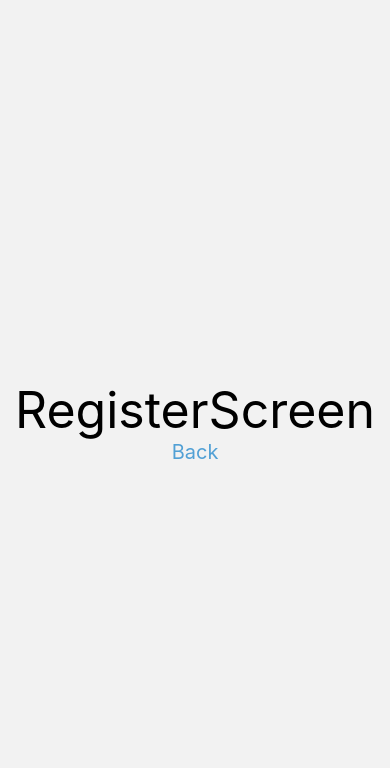
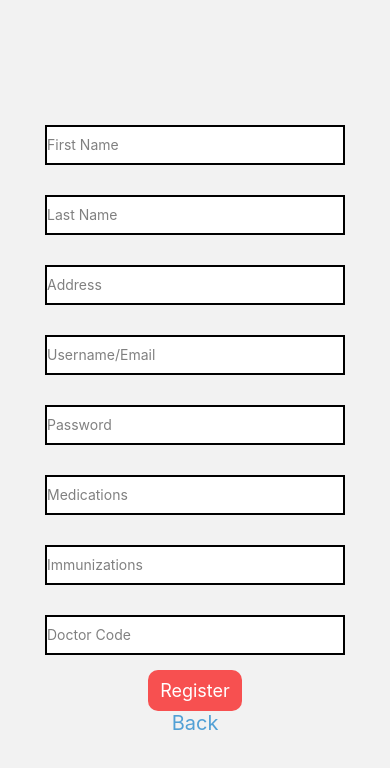
Before and after one commit to ABC-Squared/Asynchronous-Telemedicine, a React Native app in the folder homecall/: screen /Register in a window 390 px wide. Shown: the top 768 px of the page. Built offline with nearby package versions, Linux system fonts and the light colour scheme; no server answers.

Commit message:
Added registration

```diff
--- a/homecall/screens/Home.js
+++ b/homecall/screens/Home.js
@@ -1,37 +1,30 @@
 import { useState, useEffect } from 'react';
 import { StyleSheet, Text, View } from 'react-native';
 import Appointment from '../components/Appointment';
-import firebase from 'firebase/compat/app';
-
+import { db } from '../firebase/firebase';
 
 function HomeScreen() {
 
   const [appointment, setAppointment] = useState([]);
-  let currentUserUID = firebase.auth().currentUser.uid;
 
   function convertToDate(seconds){
     const normalDate = new Date(seconds).toLocaleString('en-GB',{timeZone:'UTC'})
     return normalDate
   }
   useEffect(() => {
-    const ref = firebase.firestore().collection('appointments');
-
-    // Create a query against the collection where we can match the userID
-    const queryRef = ref.where('userID', '==', currentUserUID);
-
-      queryRef.get().then((querySnapshot) => {
-        // total matched documents
-        const matchedDocs = querySnapshot.size
-        if (matchedDocs) {
-          querySnapshot.docs.forEach(doc => {
-            setAppointment(querySnapshot.docs.map(doc => doc.data()))
-          })
-        } else {
-          console.log("0 documents matched the query")
-        }
-      })
+    const ref = db.collection('appointments');
+    ref.onSnapshot((query) => {
+        const objs = [];
+        query.forEach((doc) => {
+          objs.push({
+            id: doc.id,
+            ...doc.data(),
+          });
+        });
+        setAppointment(objs);
+      });
   }, [])
-
+  // console.log("this is appt", appointment.apptDate.seconds.toDate)
   return (
     <View style={styles.container}>
        <View style={styles.upcomingWrapper}>
@@ -40,7 +33,7 @@ function HomeScreen() {
             {appointment.map((obj) => (
               <Appointment text={obj.name} date={convertToDate(obj.apptDate.seconds)} />
             ))}
-      </View>
+          </View>
       </View>
     </View>
   );
--- a/homecall/screens/RegisterScreen.js
+++ b/homecall/screens/RegisterScreen.js
@@ -1,11 +1,121 @@
-import { StyleSheet, Text, View, TouchableOpacity} from 'react-native';
+import { Alert, StyleSheet, Text, TextInput, View, TouchableOpacity} from 'react-native';
 import React from 'react';
+import { useState } from 'react';
+import { registration } from '../firebase/firebaseMethods';
 
 const RegisterScreen = ({navigation}) => {
 
+  const [email, setEmail] = useState('');
+  const [password, setPassword] = useState('');
+  const [lastName, setlastName] = useState('');
+  const [firstName, setfirstName] = useState('');
+  const [address, setAddress] = useState('');
+  const [medications, setMedications] = useState('');
+  const [immunizations, setImmunations] = useState('');
+  const [doctorCode, setDoctorCode] = useState('');
+
+  const handlePress = () => {
+    if (!email || !password) {
+      Alert.alert('Email/Password field is required.');
+    }
+
+    registration(email, password, lastName, firstName, address, medications, immunizations, doctorCode);
+    setEmail('');
+    setPassword('');
+    setfirstName('');
+    setlastName('');
+    setAddress('');
+    setMedications('');
+    setImmunations('');
+    setDoctorCode('');
+  };
+
     return(
         <View style={styles.loginContainer}>
-          <Text style={{fontSize: 50}}>RegisterScreen</Text>
+          {/* First Name field */}
+          <TextInput
+            autoCapitalize='none'
+            placeholder="First Name"
+            style={styles.loginTextInput}
+            placeholderTextColor="gray"
+            onChangeText={(firstName) => setfirstName(firstName)}
+            />
+          {/* Last Name field */}
+          <TextInput
+            autoCapitalize='none'
+            placeholder="Last Name"
+            style={styles.loginTextInput}
+            secureTextEntry={false}
+            placeholderTextColor="gray"
+            onChangeText={(lastName) => setlastName(lastName)}
+            />
+          {/* Address field */}
+          <TextInput
+            autoCapitalize='none'
+            placeholder="Address"
+            style={styles.loginTextInput}
+            placeholderTextColor="gray"
+            onChangeText={(address) => setAddress(address)}
+            />
+
+          {/* Username field */}
+          <TextInput
+            autoCapitalize='none'
+            placeholder="Username/Email"
+            style={styles.loginTextInput}
+            secureTextEntry={false}
+            placeholderTextColor="gray"
+            onChangeText={(email) => setEmail(email)}
+            />
+
+          {/* Password field */}
+          <TextInput
+            autoCapitalize='none'
+            placeholder="Password" style={styles.loginTextInput}
+            placeholderTextColor="gray"
+            secureTextEntry={true}
+            onChangeText={(password) => setPassword(password)}
+            />
+
+          {/* Medications field */}
+          <TextInput
+            autoCapitalize='none'
+            placeholder="Medications"
+            style={styles.loginTextInput}
+            secureTextEntry={false}
+            placeholderTextColor="gray"
+            onChangeText={(medications) => setMedications(medications)}
+            />
+          {/* Immunizations field */}
+          <TextInput
+            autoCapitalize='none'
+            placeholder="Immunizations"
+            style={styles.loginTextInput}
+            secureTextEntry={false}
+            placeholderTextColor="gray"
+            onChangeText={(immunizations) => setImmunations(immunizations)}
+            />
+
+          {/* Doctor Code field */}
+          <TextInput
+            autoCapitalize='none'
+            placeholder="Doctor Code"
+            style={styles.loginTextInput}
+            placeholderTextColor="gray"
+            secureTextEntry={false}
+            onChangeText={(doctorCode) => setPassword(setDoctorCode)}
+            />
+
+          {/* Login Button */}
+          <TouchableOpacity
+            style={styles.loginButtonStyle}
+            onPress={handlePress}
+            >
+
+            <Text style={styles.loginButtonText} >
+            Register
+            </Text>
+          </TouchableOpacity>
           <TouchableOpacity onPress={() => navigation.goBack()}>
             <Text style={{color:'#51A0D5', fontSize:20}}>
                 Back
```
